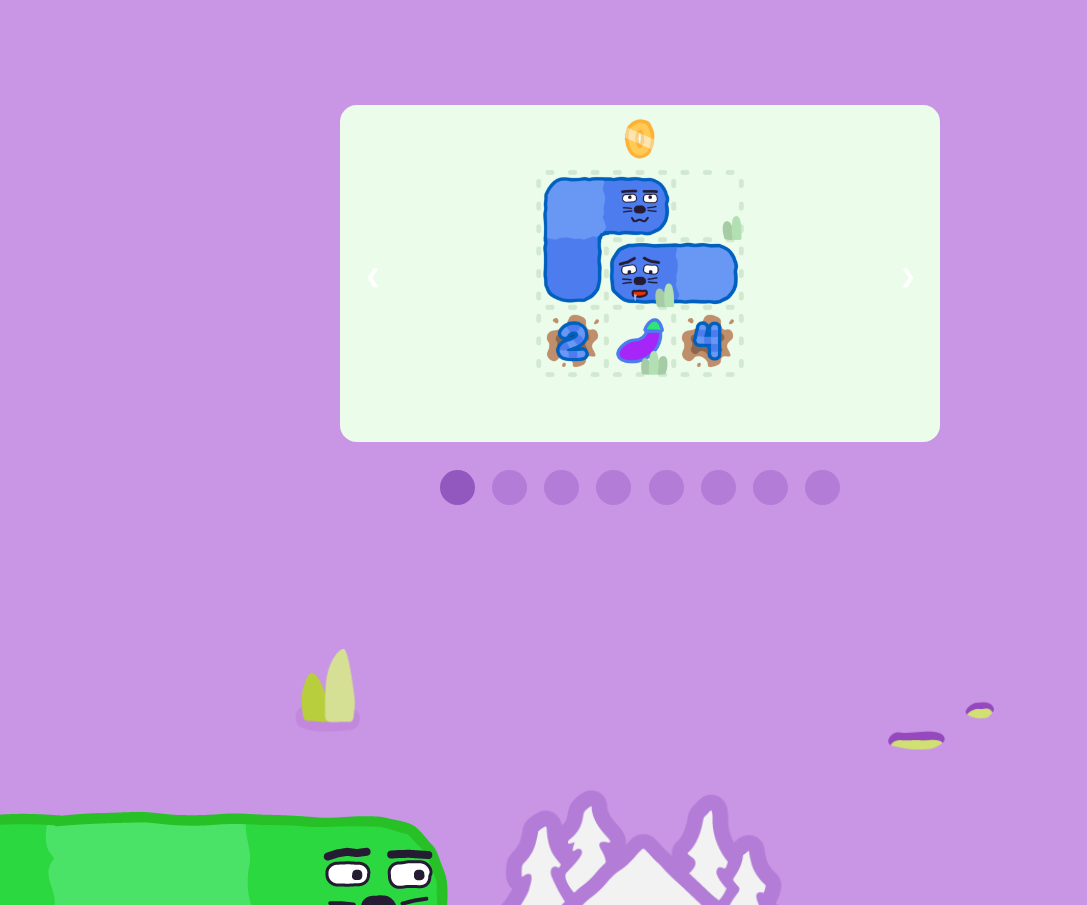
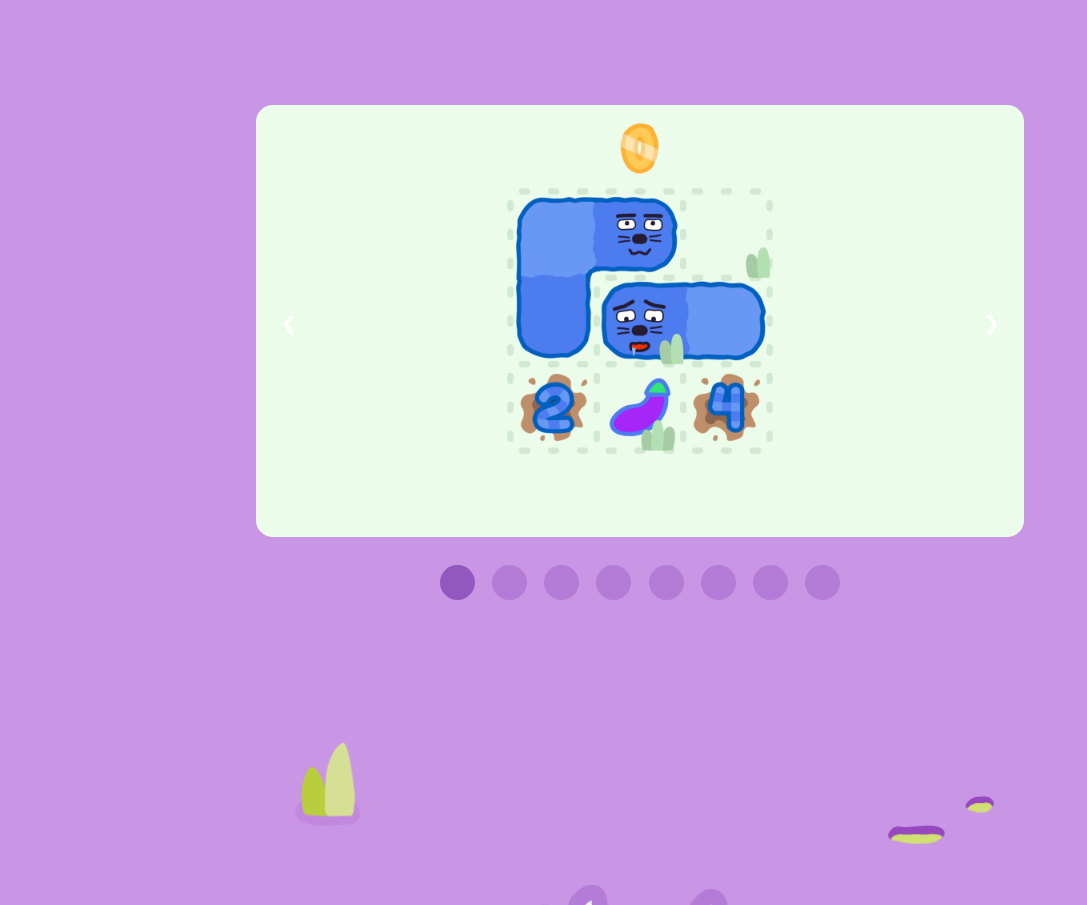
Before and after one commit to HjalteTagmose/munchymammals.com, a plain HTML site: page index.html in a window 1280 px wide. Shown: the part 3258-4163 px from the top of the page, without its empty margins (0-1087 px from the left). Drawn offline with Linux system fonts and the light colour scheme.

Commit message:
fix slideshow

```diff
--- a/slideshow.css
+++ b/slideshow.css
@@ -2,7 +2,8 @@
 
 /* Slideshow container */
 .slideshow-container {
-  max-width: 600px;
+  max-width: 60%;
+  min-width: 600px;
   position: relative;
   margin: auto;
 }
--- a/style.css
+++ b/style.css
@@ -5,6 +5,11 @@
 
 body {
     margin:0;
+}
+
+html, body {
+    max-width: 100%;
+    overflow-x: hidden;
 }
 
 /*
```
